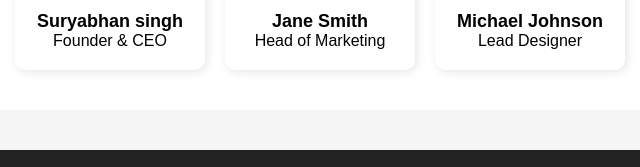
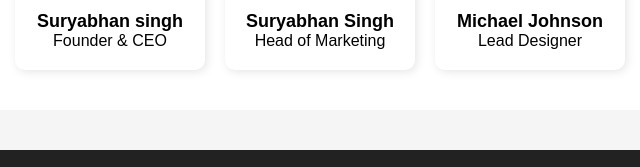
Before and after one commit to suryabhanmjh/project-html-css, a plain HTML site: page hurts/about.html in a window 1280 px wide. Shown: the part 727-894 px from the top of the page, 320-960 px from the left. Drawn offline with Linux system fonts and the light colour scheme.

Commit message:
Update team member name in about page

```diff
--- a/hurts/about.html
+++ b/hurts/about.html
@@ -43,7 +43,7 @@
             </div>
             <div class="member">
                 <img src="../img/my.jpg" alt="Team Member 2">
-                <h3>Jane Smith</h3>
+                <h3>Suryabhan Singh</h3>
                 <p>Head of Marketing</p>
             </div>
             <div class="member">
```
